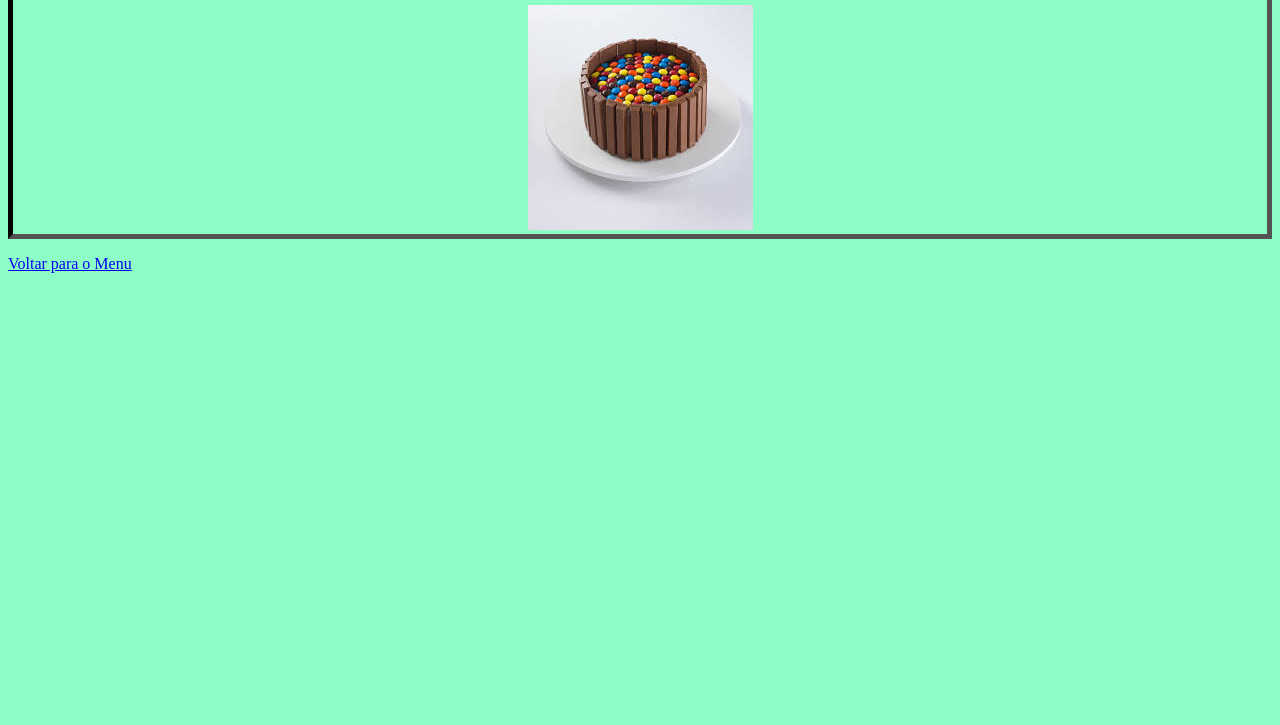
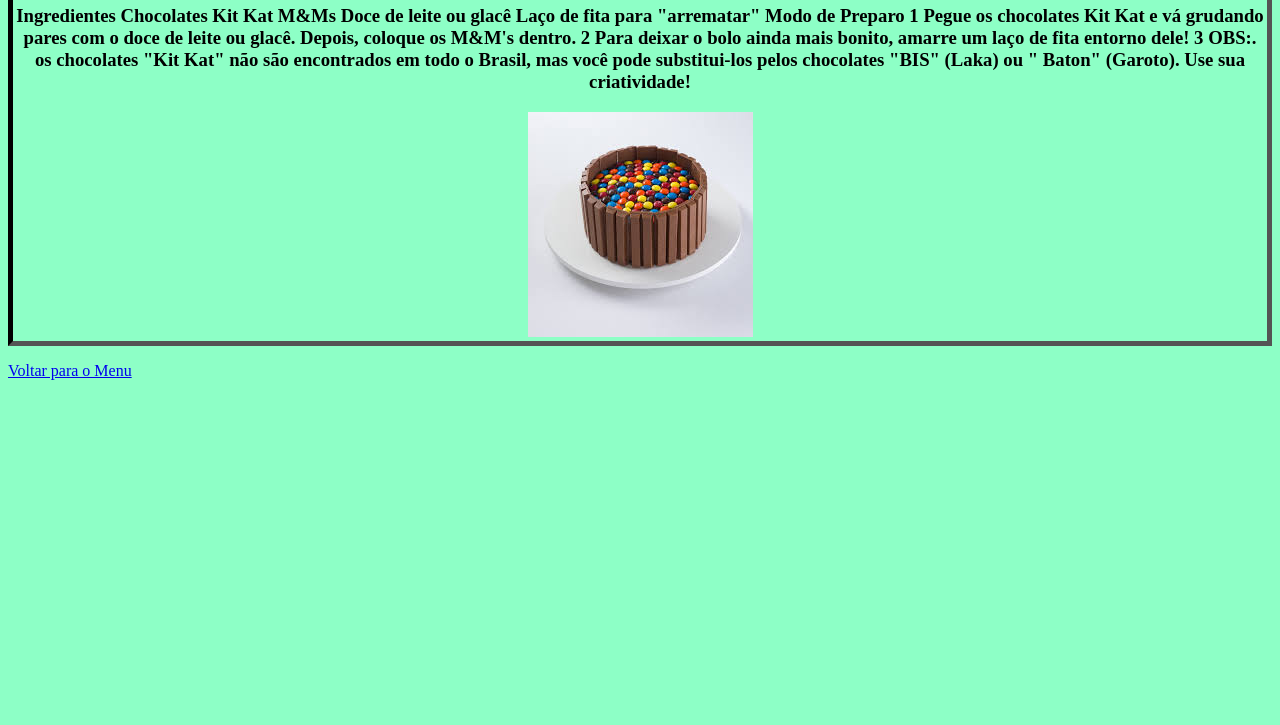
Before and after one commit to anaalves0215/index1.html, a plain HTML site: page index.html in a window 1280 px wide. Shown: the part 75-800 px from the top of the page. Drawn offline with Linux system fonts and the light colour scheme.

Commit message:
Update index.html

```diff
--- a/index.html
+++ b/index.html
@@ -9,6 +9,21 @@
 <body>
     <div class="bolo1">
     <h2>KitKat com M&M</h2>
+            <h3> Ingredientes
+Chocolates Kit Kat
+M&Ms
+Doce de leite ou glacê
+Laço de fita para "arrematar"
+
+Modo de Preparo
+
+1
+Pegue os chocolates Kit Kat e vá grudando pares com o doce de leite ou glacê. Depois, coloque os M&M's dentro.
+2
+Para deixar o bolo ainda mais bonito, amarre um laço de fita entorno dele!
+3
+OBS:. os chocolates "Kit Kat" não são encontrados em todo o Brasil, mas você pode substitui-los pelos chocolates "BIS" (Laka) ou " Baton" (Garoto). Use sua criatividade!
+</h3>
     <div class="img1">
     <img src="kitkatcommm.jpg">
     </div>
```
